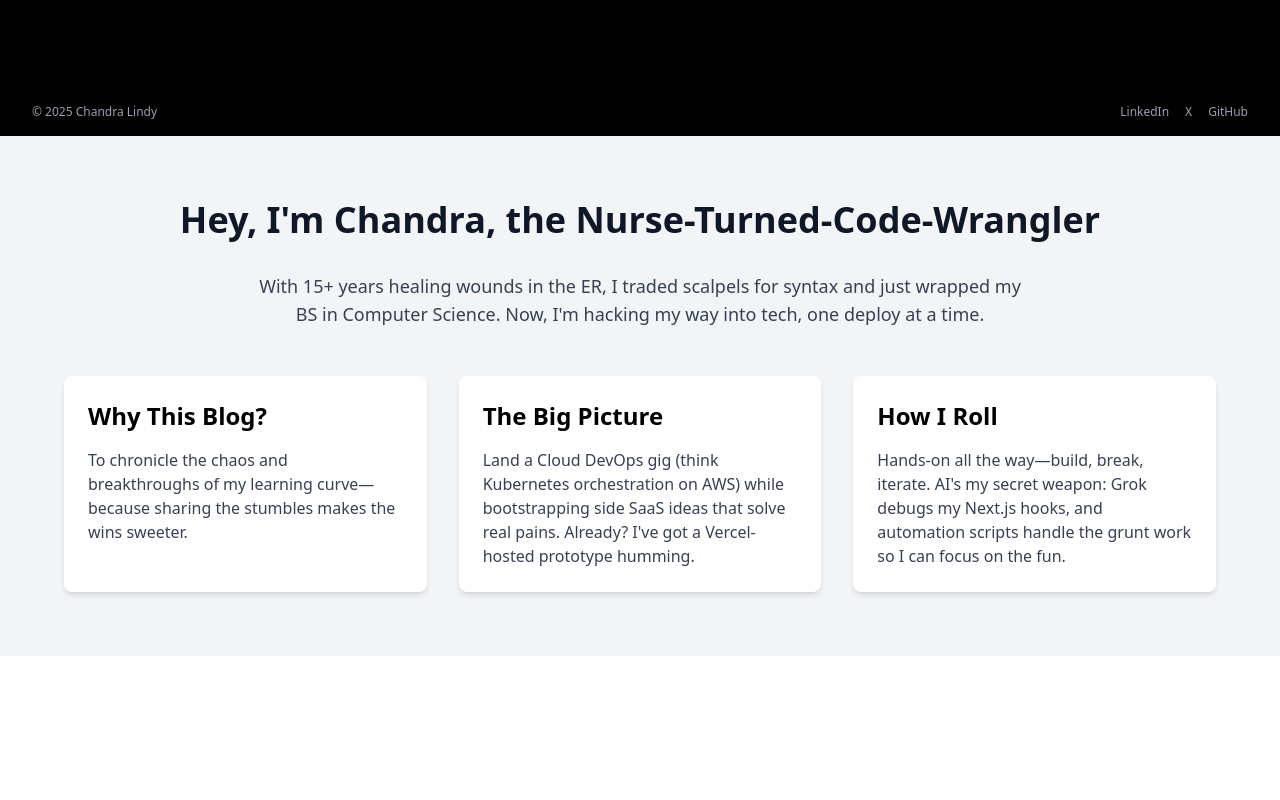
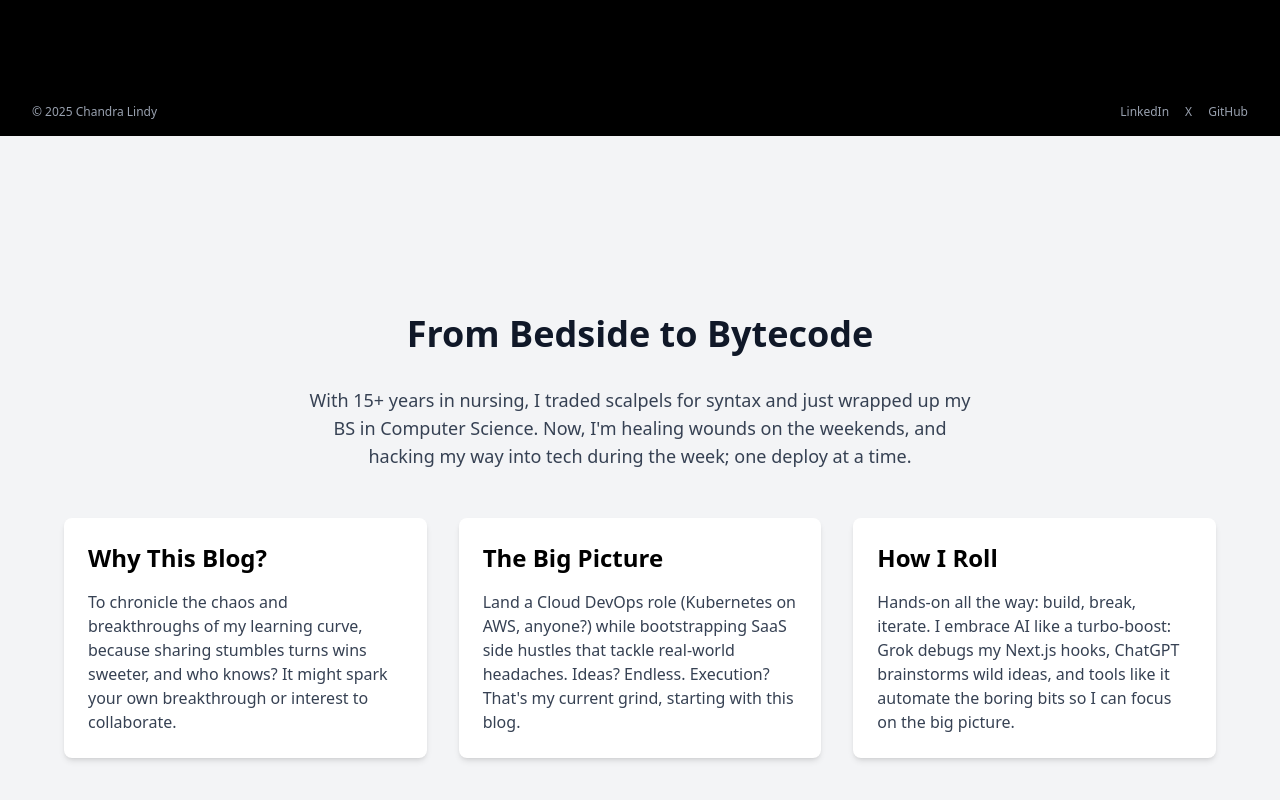
Before and after one commit to chandra-lindy/chandra-lindy.com, a Next.js app: page / in a window 1280 px wide. Shown: the part 664-1464 px from the top of the page. Before the commit the page ends 1320 px from the top, so only its background shows below. Built offline with nearby package versions, Linux system fonts and the light colour scheme.

Commit message:
improved wording

```diff
--- a/src/components/About.tsx
+++ b/src/components/About.tsx
@@ -1,27 +1,30 @@
-import Card from './Card';
+import Card from "./Card";
 
 export default function About() {
   return (
-    <div className="bg-gray-100 py-16 px-8">
+    <div className="bg-gray-100 h-screen flex items-center px-8">
       <div className="max-w-6xl mx-auto">
         <h2 className="text-4xl font-bold text-center mb-8 text-gray-900">
-          Hey, I'm Chandra, the Nurse-Turned-Code-Wrangler
+          From Bedside to Bytecode
         </h2>
-        <p className="text-center text-lg mb-12 text-gray-700 max-w-3xl mx-auto">
-          With 15+ years healing wounds in the ER, I traded scalpels for syntax and just wrapped my BS in Computer Science. Now, I'm hacking my way into tech, one deploy at a time.
+        <p className="px-12 text-center text-lg mb-12 text-gray-700 max-w-3xl mx-auto">
+          With 15+ years in nursing, I traded scalpels for syntax and just
+          wrapped up my BS in Computer Science. Now, I'm healing wounds on the
+          weekends, and hacking my way into tech during the week; one deploy at
+          a time.
         </p>
         <div className="grid grid-cols-1 md:grid-cols-3 gap-8">
           <Card
             title="Why This Blog?"
-            content="To chronicle the chaos and breakthroughs of my learning curve—because sharing the stumbles makes the wins sweeter."
+            content="To chronicle the chaos and breakthroughs of my learning curve, because sharing stumbles turns wins sweeter, and who knows? It might spark your own breakthrough or interest to collaborate."
           />
           <Card
             title="The Big Picture"
-            content="Land a Cloud DevOps gig (think Kubernetes orchestration on AWS) while bootstrapping side SaaS ideas that solve real pains. Already? I've got a Vercel-hosted prototype humming."
+            content="Land a Cloud DevOps role (Kubernetes on AWS, anyone?) while bootstrapping SaaS side hustles that tackle real-world headaches. Ideas? Endless. Execution? That's my current grind, starting with this blog."
           />
           <Card
             title="How I Roll"
-            content="Hands-on all the way—build, break, iterate. AI's my secret weapon: Grok debugs my Next.js hooks, and automation scripts handle the grunt work so I can focus on the fun."
+            content="Hands-on all the way: build, break, iterate. I embrace AI like a turbo-boost: Grok debugs my Next.js hooks, ChatGPT brainstorms wild ideas, and tools like it automate the boring bits so I can focus on the big picture."
           />
         </div>
       </div>
```
